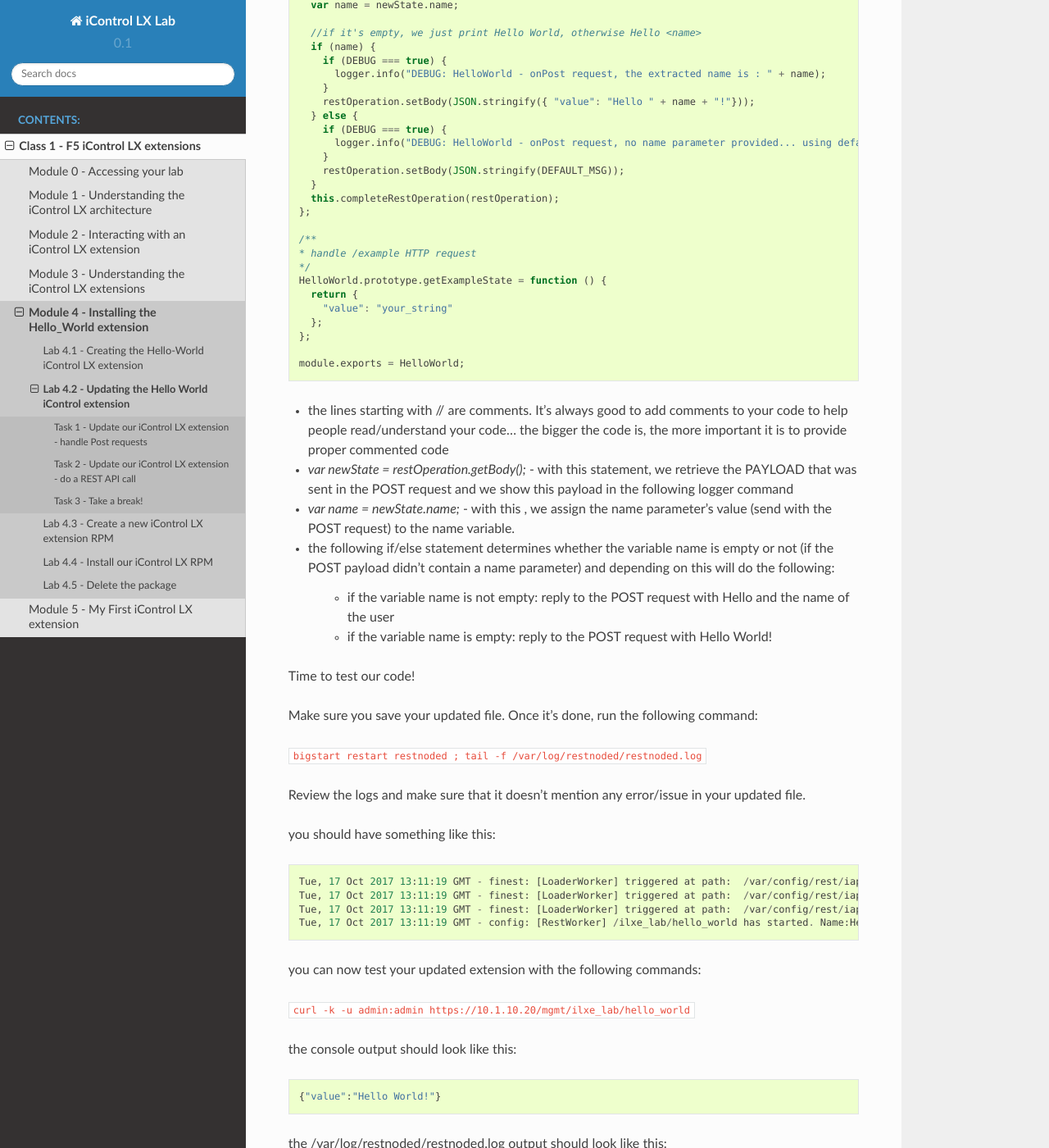
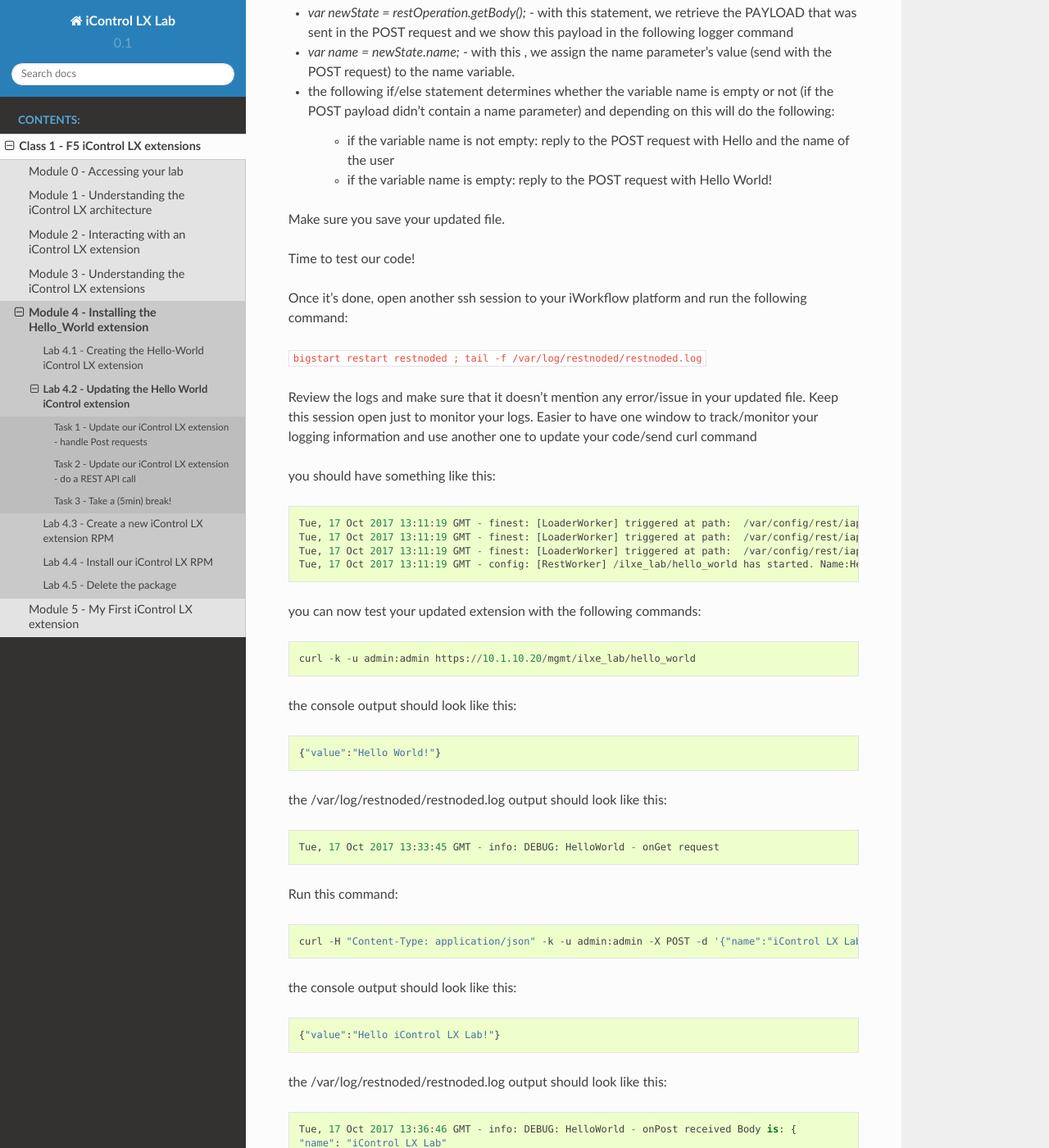
Before and after one commit to nmenant/iControl_LX_Lab, a Sphinx documentation site: the page built from docs/class1/module4/lab2.rst, in a window 1280 px wide and 1400 px high, scrolled down 3829 px. Shown: the whole window at 82% size. Built offline with Sphinx 7.4.7 and the Read the Docs theme 2.0.0, drawn with Linux system fonts in a browser that asks for light colours; some of the changed text lies outside the part shown.

Commit message:
fixed module 4 typos

```diff
--- a/docs/class1/module4/lab1.rst
+++ b/docs/class1/module4/lab1.rst
@@ -59,7 +59,7 @@
 
     module.exports = HelloWorld;
 
-Once our extension is created, we need to load it into restnoded. When an extension is loaded from a RPM, it is done automatically. However here, we will need to do it ourselves:
+Once our extension is created, we need to load it into restnoded. When an extension is loaded from a RPM, it is done automatically. However here, we will need to do it ourselves.
 
 use the following command on iWorkflow to make restnoded aware of our extension:
 
@@ -134,5 +134,6 @@
 .. note::
 
   You may not want to use admin privilegies to leverage an extension. In many situation the extension may be needed only by a specific user and then you should be able to enforce some RBAC policies here. BIG-IP 13.1 will provide this capability : `BIG-IP RBAC API`_
+  With iWF, you can already setup RBAC for the API. For a specific user, you can specify which URIs he has access to and also which HTTP Methods he can use against those URIs
 
   .. _BIG-IP RBAC API: http://https://hive.f5.com/docs/DOC-45844
--- a/docs/class1/module4/lab2.rst
+++ b/docs/class1/module4/lab2.rst
@@ -15,7 +15,15 @@
 
 First thing to do is enable our f5-logger. This will make all `logger` statement to be sent to `/var/log/restnoded/restnoded.log`
 
-add the beginning of your extension, add the following:
+Below the first comment,
+
+.. code::
+
+  /**
+  * A simple iControl LX extension that handles only HTTP GET
+  */
+
+add the following:
 
 .. code-block:: javascript
 
@@ -32,7 +40,7 @@
         logger.info("DEBUG: HelloWorld - onGet request");
     }
 
-We may also want to create a VARIABLE for our default json response Hello World!. This way if we need to change it at some point, we will need to change it only in a single location
+We may also want to create a VARIABLE for our default json response Hello World!. This way, if we need to change it at some point, we will need to change it only in a single location
 
 Under `var DEBUG = true;` add:
 
@@ -70,7 +78,7 @@
       this.completeRestOperation(restOperation);
     };
 
-Here the only thing we did was:
+Here the only thing we did was to:
 
 * add a logger statement so that we can track when our extension is called with a GET request
 * replace our static response `{ value: "Hello World!" }` with our variable
@@ -227,13 +193,15 @@
     - if the variable name is not empty: reply to the POST request with Hello and the name of the user
     - if the variable name is empty: reply to the POST request with Hello World!
 
+Make sure you save your updated file.
+
 Time to test our code!
 
-Make sure you save your updated file. Once it's done, run the following command:
+Once it's done, open another ssh session to your iWorkflow platform and run the following command:
 
 ``bigstart restart restnoded ; tail -f /var/log/restnoded/restnoded.log``
 
-Review the logs and make sure that it doesn't mention any error/issue in your updated file.
+Review the logs and make sure that it doesn't mention any error/issue in your updated file. Keep this session open just to monitor your logs. Easier to have one window to track/monitor your logging information and use another one to update your code/send curl command
 
 you should have something like this:
 
@@ -246,7 +214,9 @@
 
 you can now test your updated extension with the following commands:
 
-``curl -k -u admin:admin https://10.1.10.20/mgmt/ilxe_lab/hello_world``
+.. code::
+
+  curl -k -u admin:admin https://10.1.10.20/mgmt/ilxe_lab/hello_world
 
 the console output should look like this:
 
@@ -262,7 +232,9 @@
 
 Run this command:
 
-``curl -H "Content-Type: application/json" -k -u admin:admin -X POST -d '{"name":"iControl LX Lab"}' https://10.1.10.20/mgmt/ilxe_lab/hello_world``
+.. code::
+
+  curl -H "Content-Type: application/json" -k -u admin:admin -X POST -d '{"name":"iControl LX Lab"}' https://10.1.10.20/mgmt/ilxe_lab/hello_world
 
 the console output should look like this:
 
@@ -281,7 +253,9 @@
 
 Run this command:
 
-``curl -H "Content-Type: application/json" -k -u admin:admin -X POST -d '{"other":"iControl LX Lab"}' https://10.1.10.20/mgmt/ilxe_lab/hello_world``
+.. code::
+
+  curl -H "Content-Type: application/json" -k -u admin:admin -X POST -d '{"other":"iControl LX Lab"}' https://10.1.10.20/mgmt/ilxe_lab/hello_world
 
 the console output should look like this (the name parameter wasn't found in the POST payload):
 
@@ -385,7 +359,9 @@
 
 Make sure you save your updated file. Once it's done, run the following command:
 
-``bigstart restart restnoded ; tail -f /var/log/restnoded/restnoded.log``
+.. code::
+
+  bigstart restart restnoded ; tail -f /var/log/restnoded/restnoded.log
 
 Review the logs and make sure that it doesn't mention any error/issue in your updated file.
 
@@ -401,13 +377,15 @@
 
 you can now test your updated extension with the following commands:
 
-``curl -k -u admin:admin https://10.1.10.20/mgmt/ilxe_lab/hello_world``
+.. code::
+
+  curl -k -u admin:admin https://10.1.10.20/mgmt/ilxe_lab/hello_world
 
 the console output should look like this:
 
 .. code::
 
-    {"value":"Hello World!"}
+    {"value":"Congratulations on your lab!"}
 
 the /var/log/restnoded/restnoded.log output should look like this:
 
@@ -417,13 +395,15 @@
 
 Run this command:
 
-``curl -H "Content-Type: application/json" -k -u admin:admin -X POST -d '{"name":"iControl LX Lab"}' https://10.1.10.20/mgmt/ilxe_lab/hello_world``
+.. code::
+
+  curl -H "Content-Type: application/json" -k -u admin:admin -X POST -d '{"name":"iControl LX Lab"}' https://10.1.10.20/mgmt/ilxe_lab/hello_world
 
 the console output should look like this:
 
 .. code::
 
-    {"value":"Congratulations on your lab!"}
+    {"value":"Hello iControl LX Lab!"}
 
 the /var/log/restnoded/restnoded.log output should look like this:
 
@@ -436,7 +416,9 @@
 
 Run this command:
 
-``curl -H "Content-Type: application/json" -k -u admin:admin -X POST -d '{"other":"iControl LX Lab"}' https://10.1.10.20/mgmt/ilxe_lab/hello_world``
+.. code::
+
+  curl -H "Content-Type: application/json" -k -u admin:admin -X POST -d '{"other":"iControl LX Lab"}' https://10.1.10.20/mgmt/ilxe_lab/hello_world
 
 the console output should look like this (the name parameter wasn't found in the POST payload):
 
@@ -454,7 +436,7 @@
     Wed, 18 Oct 2017 09:33:38 GMT - info: DEBUG: HelloWorld - onPost request, no name parameter provided... using default value
 
 
-Task 3 - Take a break!
-^^^^^^^^^^^^^^^^^^^^^^
+Task 3 - Take a (5min) break!
+^^^^^^^^^^^^^^^^^^^^^^^^^^^^^
 
 Congratulations!!!! You've just modified the behavior of the F5 iControl LX extension. Now, take a moment to think about what workflows you could implement to make life easier.
--- a/docs/class1/module4/module4.rst
+++ b/docs/class1/module4/module4.rst
@@ -2,8 +2,7 @@
 ===============================================
 
 In module 4, we are going to create our first iControl LX extension, the
-'hello_world' extension. It doesn't do much, other than reply hello_world,
-but its simple and perfect for illustrating the package management system.
+'hello_world' extension. It doesn't do much but its simple and perfect for illustrating the package management system.
 
 **Exercises in this Module**
 
```
Also changed, not shown: other parts of docs/class1/module4/lab2.rst (+0 -42 lines), docs/class1/module4/lab3.rst (+21 -7 lines), docs/class1/module4/lab4.rst (+29 -9 lines).
